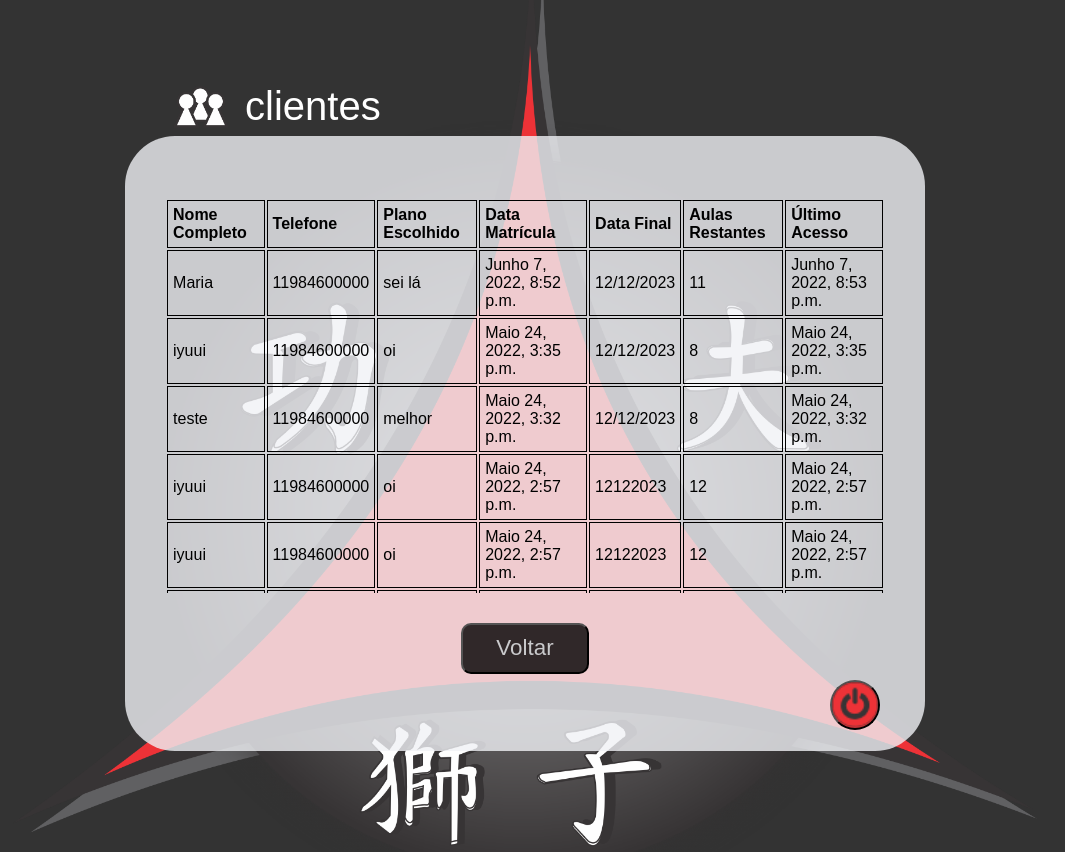
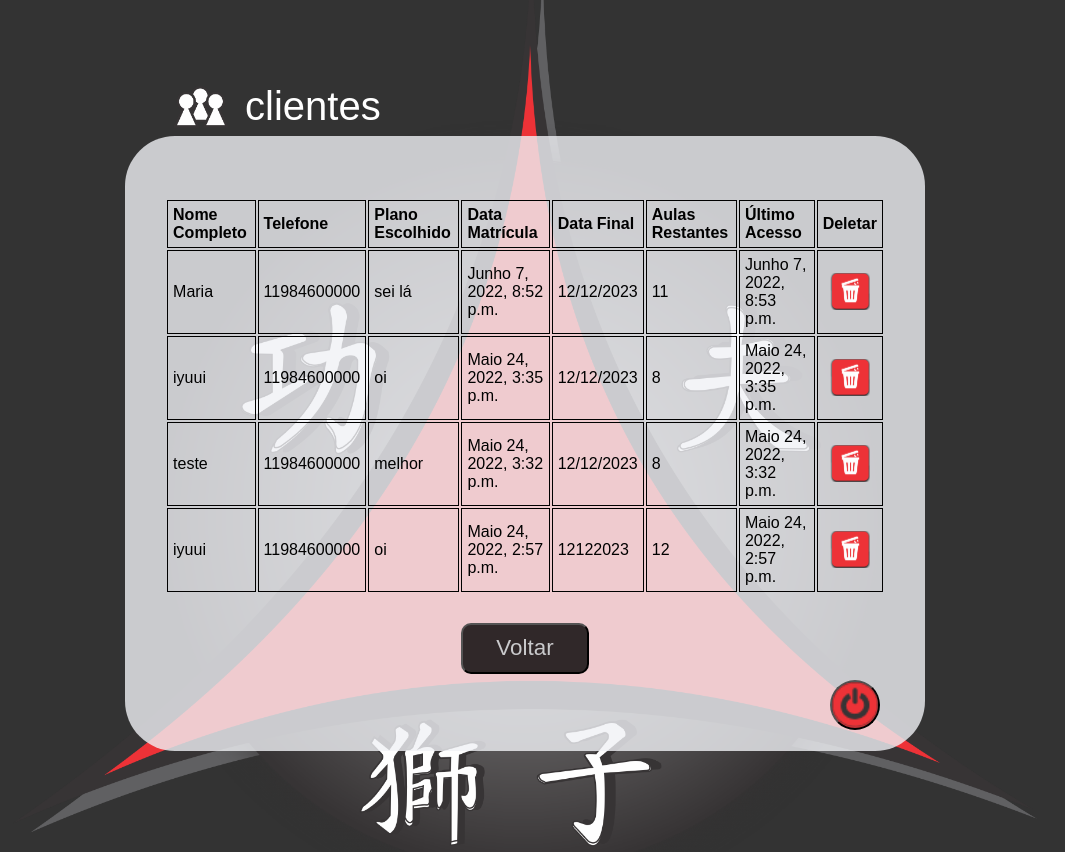
Before and after one commit to samantaProspero/Academia, a Django app: page /clientes in a window 1280 px wide. Shown: the part 408-1260 px from the top of the page, without its empty margins (115-1180 px from the left). Run offline with Django 3.2, Linux system fonts and the light colour scheme; data comes from the database, SQL or seed files in the repository; both versions use the stored data as it was after the commit.

Commit message:
correções de layout e inserção botão deletar

```diff
--- a/static/css/cadastro.css
+++ b/static/css/cadastro.css
@@ -36,7 +36,6 @@
   margin-right: 1rem;
 }
 
-
 .title.cracha img {
   width: 4rem;
 }
@@ -72,7 +71,8 @@
   margin-left: 1rem;
   border-radius: 5px;
   font-size: 1rem;
-  color: var(--text-title);
+  color: var(--black);
+  /* color: var(--text-title); */
   border-color: var(--text);
   border-radius: 10px;
 }
--- a/static/css/clientes1.css
+++ b/static/css/clientes1.css
@@ -133,3 +133,19 @@ td {
 .add-link {
   text-decoration: none;
 }
+/* #alunos-delete-button {
+  width: 5px;
+  height: 5px;
+} */
+.delete-td {
+  width: 100%;
+  height: 100%;
+  display: flex;
+  align-items: center;
+  justify-content: center;
+}
+img#alunos-delete {
+  width: 40px;
+  height: 40px;
+  object-fit: contain;
+}
--- a/templates/Cliente/clientes.html
+++ b/templates/Cliente/clientes.html
@@ -24,6 +24,7 @@
               <th>Data Final</th>
               <th>Aulas Restantes</th>
               <th>Último Acesso</th>
+              <th>Deletar</th>
             </thead>
             <tbody>
               {%for Usuarios in usuario %}
@@ -36,6 +37,12 @@
                 <td><a class="add-link" href="/usuario/{{Usuarios.data_final}}">{{Usuarios.data_final}}</a></td>
                 <td><a class="add-link" href="/usuario/{{Usuarios.quantidade_aulas}}">{{Usuarios.quantidade_aulas}}</a></td>
                 <td><a class="add-link" href="/usuario/{{Usuarios.acesso_anterior}}">{{Usuarios.acesso_anterior}}</a></td>
+                <td><a class="add-link delete-td" href="/"><img id="alunos-delete" src="{% static 'icons/delete.png' %}"></a></td>
+                {% comment %} <td>
+                  <a href="/">
+                      <img id="alunos-delete" src="{% static 'icons/delete.png' %}">
+                  </a>
+                </td> {% endcomment %}
               </tr>
               {% endfor %}
             </div>
--- a/templates/Cliente/menu.html
+++ b/templates/Cliente/menu.html
@@ -24,7 +24,7 @@
                   <img id=alunos src="{% static 'icons/prancheta.png' %}">
                 </button>
             </form>
-            <td class="label">matrícula</td>
+            <td class="label"><br>matrícula</td>
           </div>
           <div>
             <form role="form" action="{% url 'novo_plano' %}" method="POST" enctype="multipart/form-data">
@@ -33,7 +33,7 @@
                   <img id=alunos src="{% static 'icons/sifrao.png' %}">
                 </button>
             </form>
-            <td>novo plano</td>
+            <td>novo <br>plano</td>
           </div>
           <div>
             <form role="form" action="{% url 'novo_acesso' %}" method="POST" enctype="multipart/form-data">
@@ -42,7 +42,7 @@
                   <img id=alunos src="{% static 'icons/cracha.png' %}">
                 </button>
             </form>
-            <td>criar acesso</td>
+            <td>criar <br>acesso</td>
           </div>
         </div>
         <div class="home-buttons">
--- a/templates/Plano/novo_plano.html
+++ b/templates/Plano/novo_plano.html
@@ -19,11 +19,11 @@
       <form id="form-cadastro" role="form" method="post" action="{% url 'criar_plano' %} " enctype="multipart/form-data">
         {% csrf_token %}
         <div class="input-container">
-          <label >Nome do plano*: </label>
+          <label >Plano*: </label>
           <input type="text" class="form-control" placeholder="Nome do plano" id="nome_do_plano" name="nome_do_plano">
         </div>
         <div class="input-container">
-          <label for="telefone">Quantidade de aulas*: </label>
+          <label for="telefone">Aulas*: </label>
           <input type="text" class="form-control" placeholder="Quantidade de aulas" id="qtd_aulas" name="qtd_aulas">
         </div>
         <div class="input-container">
--- a/templates/Plano/planos.html
+++ b/templates/Plano/planos.html
@@ -20,6 +20,7 @@
               <th>Curso</th>
               <th>Aulas</th>
               <th>Valor</th>
+              <th>Excluir</th>
           </thead>
             <tbody>
               {%for plano in plano %}
@@ -28,6 +29,7 @@
                 <td><a id="add-link" href="/plano/{{Planos.nome_plano}}">{{plano.nome_plano}}</a></td>
                 <td><a id="add-link" href="/plano/{{Planos.quantidade_aulas}}">{{plano.quantidade_aulas}}</a></td>
                 <td><a id="add-link" href="/plano/{{Planos.valor}}">{{plano.valor}}</a></td>
+                <td><a class="add-link delete-td" href="/"><img id="planos-delete" src="{% static 'icons/delete.png' %}"></a></td>
               </tr>
               {% endfor %}
             </div>
```
Also changed, not shown: static/css/login1.css (+9 -2 lines), static/css/planos1.css (+12 -0 lines), static/css/style.css (+7 -5 lines), templates/Cliente/cadastro.html (+5 -5 lines), academiaDjango.db, static/assets/login.png, static/icons/delete.png (added).
